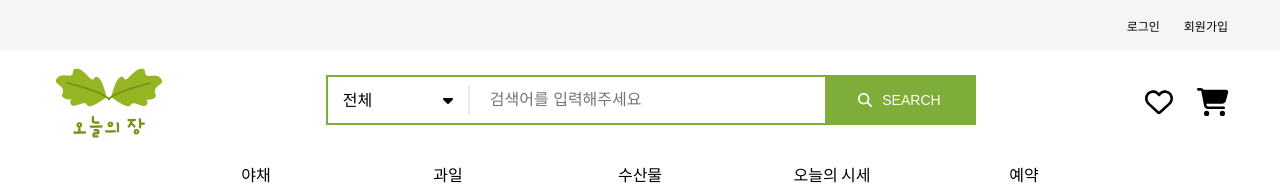
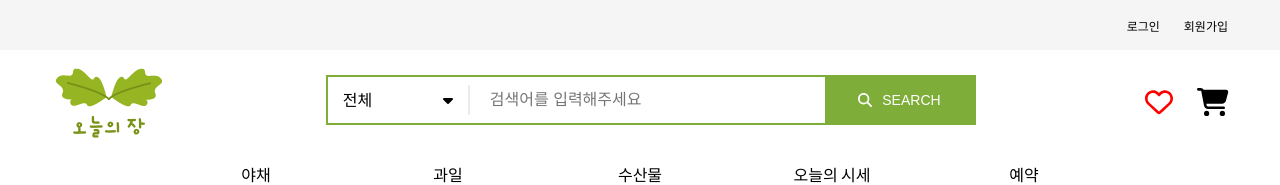
Before and after one commit to ryurbsgks/sourcing, a React (Create React App) app in the folder client/: page /goods/1 in a window 1280 px wide. Shown: the top 185 px of the page. Built offline with nearby package versions, Linux system fonts and the light colour scheme; a small style sheet from the web is missing.

Commit message:
Update: 찜하기 아이콘 색상 변경
* 찜하기 아이콘 색상 변경

```diff
--- a/client/src/components/common/SearchBar.js
+++ b/client/src/components/common/SearchBar.js
@@ -29,7 +29,7 @@ function SearchBar() {
         </div>
       </div>
       <ul className="searchbar__menu">
-        <li><Link to="/"><FontAwesomeIcon className="icon__size28" icon={faHeart} /></Link></li>
+        <li><Link to="/"><FontAwesomeIcon className="icon__size28 icon__color-red" icon={faHeart} /></Link></li>
         <li><Link to="/"><FontAwesomeIcon className="icon__size28" icon={faCartShopping} /></Link></li>
       </ul>
     </div>
```
